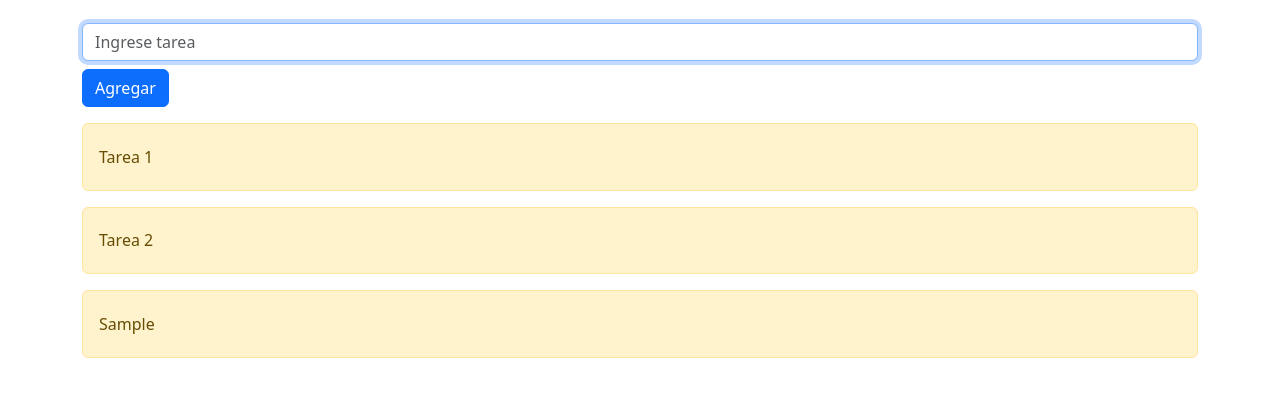
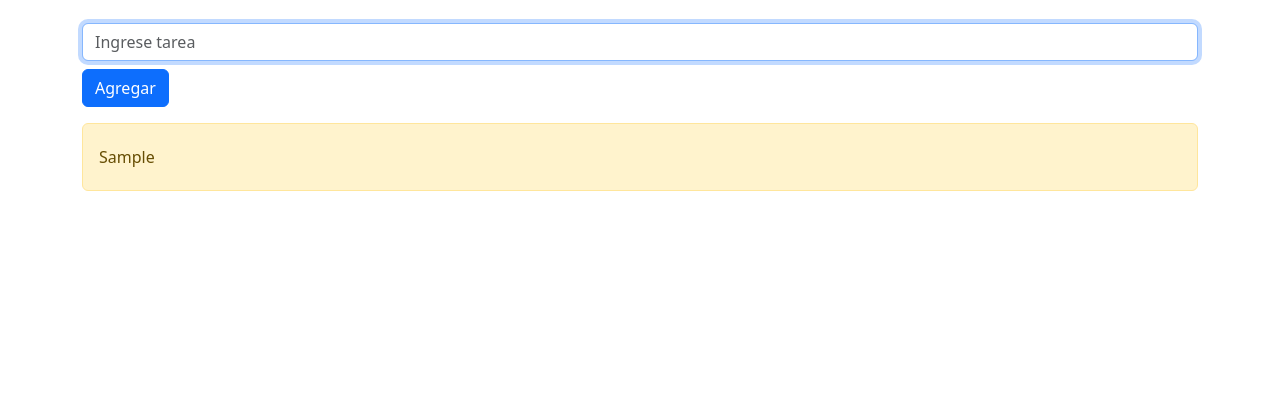
Before and after one commit to Jcidcab84/To_Do_list, a plain HTML site: page index.html in a window 1280 px wide. Both pictures are taken after typing "Sample" into the empty fields and a click on the button "Agregar". Shown: the part 121-518 px from the top of the page. Drawn offline with nearby package versions, Linux system fonts and the light colour scheme.

Commit message:
terminado

```diff
--- a/assets/js/app.js
+++ b/assets/js/app.js
@@ -5,20 +5,25 @@ const template = document.getElementById("template").content;
 const fragment = document.createDocumentFragment();
 
 
-let tareas = {
-    7159320767: {
-        id: 7159320767,
-        texto :'Tarea 1',
-        estado : false,
-    },
-    700159500636: {
-        id: 700159500636,
-        texto :'Tarea 2',
-        estado : false,
-    }
-}
+// let tareas = {
+//     7159320767: {
+//         id: 7159320767,
+//         texto :'Tarea 1',
+//         estado : false,
+//     },
+//     700159500636: {
+//         id: 700159500636,
+//         texto :'Tarea 2',
+//         estado : false,
+//     }
+// }
+
+let tareas = {}
 
 document.addEventListener("DOMContentLoaded", () => {
+    if(localStorage.getItem('tareas')){
+        tareas = JSON.parse(localStorage.getItem('tareas'))
+    }
     pintarTareas()
 })
 
@@ -59,11 +64,36 @@ const setTarea = e => {
 }
 
 const pintarTareas = () => {
+
+    localStorage.setItem('tareas',JSON.stringify(tareas))
+
+    if(Object.values(tareas).length === 0){
+
+        listaTarea.innerHTML = `
+            <div class="alert alert-dark text-center">
+                No hay tareas pendientes 😍
+            </div>
+
+        `
+        return
+    }
+
+
     listaTarea.innerHTML= "";
     Object.values(tareas).forEach(tarea => {
     // console.log(tarea)
     const clone = template.cloneNode(true)
     clone.querySelector('p').textContent = tarea.texto
+
+    if (tarea.estado) {
+        clone.querySelector(".alert").classList.replace('alert-warning', 'alert-primary')
+        clone.querySelectorAll('.fa-solid')[0].classList.replace('fa-check','fa-share-from-square')
+        clone.querySelector('p').style.textDecoration = 'line-through'
+    }
+
+
+    clone.querySelectorAll('.fa-solid')[0].dataset.id = tarea.id
+    clone.querySelectorAll('.fa-solid')[1].dataset.id = tarea.id
     fragment.appendChild(clone)
     });
     listaTarea.appendChild(fragment)
@@ -71,5 +101,22 @@ const pintarTareas = () => {
 
 const btnAccion = e => {
 
-    console.log(e.target)
+    // console.log(e.target.classList.contains('fa-check'))
+    if (e.target.classList.contains('fa-check')){
+        // console.log(e.target.dataset.id)
+        tareas[e.target.dataset.id].estado = true
+        pintarTareas()
+        console.log(tareas)
+    }
+    if (e.target.classList.contains('fa-circle-minus')){
+        delete tareas[e.target.dataset.id]
+        pintarTareas()
+        console.log(tareas)
+    }
+    if (e.target.classList.contains('fa-share-from-square')){
+        tareas[e.target.dataset.id].estado = false
+        pintarTareas()
+        console.log(tareas)
+    }
+    e.stopPropagation()
 }
--- a/index.html
+++ b/index.html
@@ -22,6 +22,7 @@
             <button class="btn btn-block btn-primary" type="submit">Agregar</button>
         </form>
         <div id="lista-tareas" class="mt-3">
+
         </div>
     </div>
 
@@ -29,9 +30,9 @@
         <div class="alert alert-warning d-flex justify-content-between align-items-center">
         <p class="m-0">Tarea #1</p>
         <h3 class="m-0">
-            <i class="fa-solid fa-check text-success"></i>
-                <i class="fa-solid fa-circle-minus text-danger"></i>
-            </h3>
+            <i class="fa-solid fa-check text-success" role="button"></i>
+            <i class="fa-solid fa-circle-minus text-danger" role="button"></i>
+        </h3>
         </div>
 
     </template>
```
